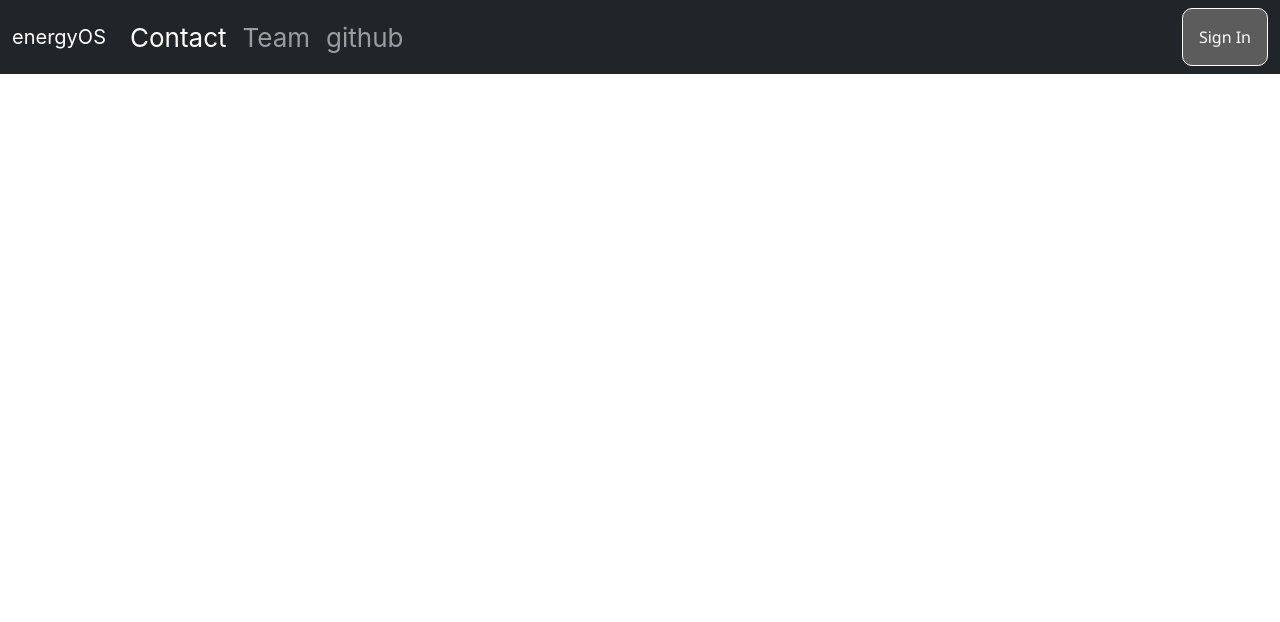
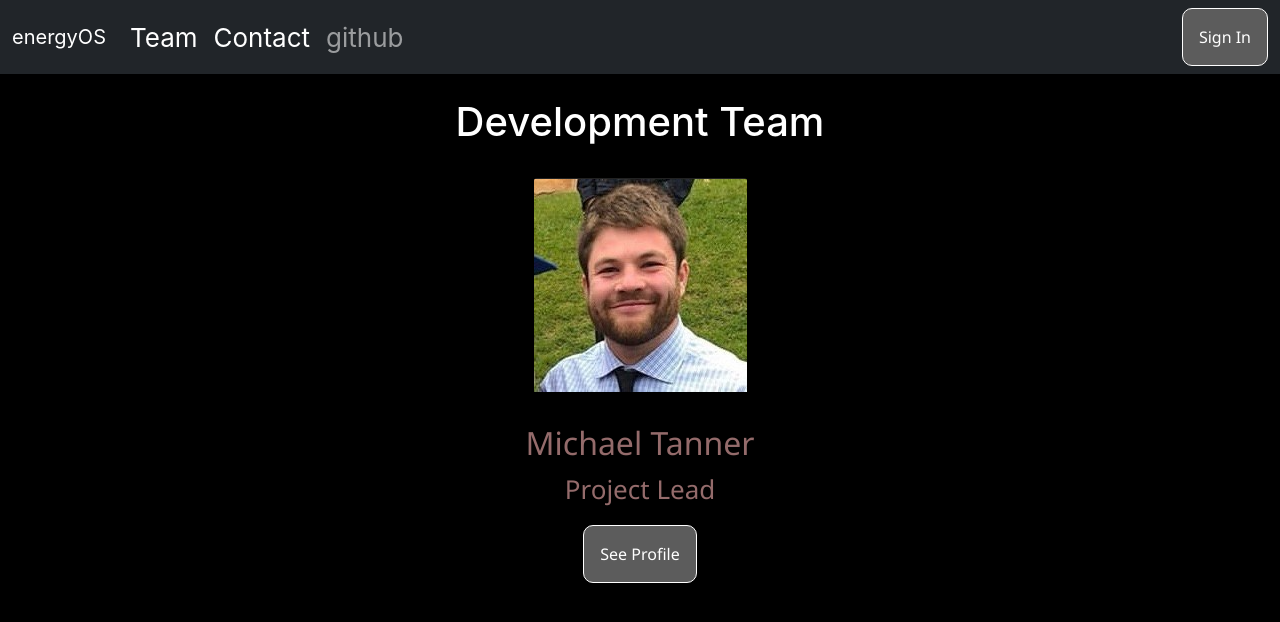
Before and after one commit to Sandstone-Group/energyOS, a React (Create React App) app: page /team in a window 1280 px wide. Shown: the top 622 px of the page. Built offline with nearby package versions, Linux system fonts and the light colour scheme.

Commit message:
adding more styling and team page

```diff
--- a/src/App.css
+++ b/src/App.css
@@ -1,12 +1,14 @@
 .App {
   text-align: center;
   font-size: calc(10px + 2vmin);
-  color: rgb(16, 114, 65);
-  background: scroll;
+  color: rgb(0, 0, 0);
+  background: border-box red;
+  max-width: 100%;
 }
 
 .App-header {
-  background-color: #031d52;
+  background-color: #071a3f;
+  background: border-box black;
   text-align: center;
   min-height: 100vh;
   display: flex;
@@ -14,7 +16,7 @@
   align-items: center;
   justify-content: center;
   font-size: calc(10px + 2vmin);
-  color: rgb(255, 255, 255);
+  color: rgb(148, 107, 107);
   font-family: "Segoe UI", Tahoma, Geneva, Verdana, sans-serif;
 }
 
--- a/src/App.js
+++ b/src/App.js
@@ -4,6 +4,7 @@ import Navbar from "./components/Navbar";
 import Home from "./components/Home";
 import Contact from "./components/Contact";
 import Signin from "./components/Signin";
+import Team from "./components/Team";
 import { Routes, Route } from "react-router-dom";
 
 function App() {
@@ -14,6 +15,7 @@ function App() {
         <Route path="/" exact element={<Home />} />
         <Route path="/contact" element={<Contact />} />
         <Route path="/signin" element={<Signin />} />
+        <Route path="/team" element={<Team />} />
       </Routes>
     </div>
   );
--- a/src/components/Contact.css
+++ b/src/components/Contact.css
@@ -10,7 +10,8 @@
   font-weight: bold;
   margin-bottom: 0.5rem;
   display: block;
-  color: rgb(255, 255, 255);
+  color: rgb(177, 139, 139);
+  border-radius: 10px;
 }
 
 .new-expense__control input {
--- a/src/components/Contact.js
+++ b/src/components/Contact.js
@@ -43,6 +43,7 @@ const Contact = (props) => {
   return (
     <>
       <Hero text="Contact the team here:" />
+      <div className="App-header">
         <form onSubmit={submitHandler}>
           <div className="App-header">
             <div className="new-expense__control">
@@ -73,6 +74,8 @@ const Contact = (props) => {
             </div>
             <div className="new-expense__control">
               <label>Comment:</label>
+            </div>
+            <div className="mb-3">
               <textarea
                 value={userInput.comment}
                 onChange={commentChangeHandler}
@@ -80,10 +83,11 @@ const Contact = (props) => {
                 rows="5"
                 id="comment"
               ></textarea>
+            </div>
             <button className="btn">Submit</button>
           </div>
+        </form>
       </div>
-      </form>
     </>
   );
 };
--- a/src/components/Hero.js
+++ b/src/components/Hero.js
@@ -1,4 +1,5 @@
 import React from "react";
+import "./Contact.css";
 
 const Hero = ({ text }) => {
   return (
--- a/src/components/Home.js
+++ b/src/components/Home.js
@@ -5,9 +5,9 @@ const Home = () => {
   return (
     <>
       <Hero text="Welcome to energyOS - Open Source Energy Software - Always Free" />
-      <header className="App-header">
+      <div className="App-header">
         <h1>Welcome to energyOS - If you see this, congrats - you're hired</h1>
-      </header>
+      </div>
     </>
   );
 };
--- a/src/components/Navbar.js
+++ b/src/components/Navbar.js
@@ -11,6 +11,11 @@ const Navbar = () => {
         <div className="collapse navbar-collapse" id="navbarSupportedContent">
           <ul className="navbar-nav me-auto mb-2 mb-lg-0">
             <li className="nav-item">
+              <Link className="nav-link active" aria-current="page" to="/team">
+                Team
+              </Link>
+            </li>
+            <li className="nav-item">
               <Link
                 className="nav-link active"
                 aria-current="page"
@@ -18,14 +23,6 @@ const Navbar = () => {
               >
                 Contact
               </Link>
-            </li>
-            <li className="nav-item">
-              <a
-                className="nav-link"
-                href="https://www.linkedin.com/in/michaeltannersandstone/"
-              >
-                Team
-              </a>
             </li>
             <li className="nav-item">
               <a
--- a/src/components/Signin.js
+++ b/src/components/Signin.js
@@ -41,11 +41,8 @@ const Signin = () => {
               id="exampleInputEmail1"
               aria-describedby="emailHelp"
             />
-            <div id="emailHelp" className="form-text">
-              We'll never share your email with anyone else.
-            </div>
           </div>
-          <div className="mb-3">
+          <div className="mb-4">
             <label htmlFor="exampleInputPassword1" className="form-label">
               Password
             </label>
--- /dev/null
+++ b/src/components/Team.js
@@ -0,0 +1,27 @@
+import React from "react";
+import Hero from "./Hero";
+
+const Team = () => {
+  return (
+    <>
+      <Hero text="Development Team" />
+      <div className="App-header">
+        <p>
+          <img className="card-img-top" src="./michael.png" alt="" />
+        </p>
+        <div className="card-body">
+          <h2 className="card-title">Michael Tanner</h2>
+          <p className="card-text">Project Lead</p>
+          <a
+            href="https://www.linkedin.com/in/michaeltannersandstone/"
+            className="btn"
+          >
+            See Profile
+          </a>
+        </div>
+      </div>
+    </>
+  );
+};
+
+export default Team;
```
Also changed, not shown: public/michael.PNG (added). Lines whose indentation alone changed are shown as unchanged.
